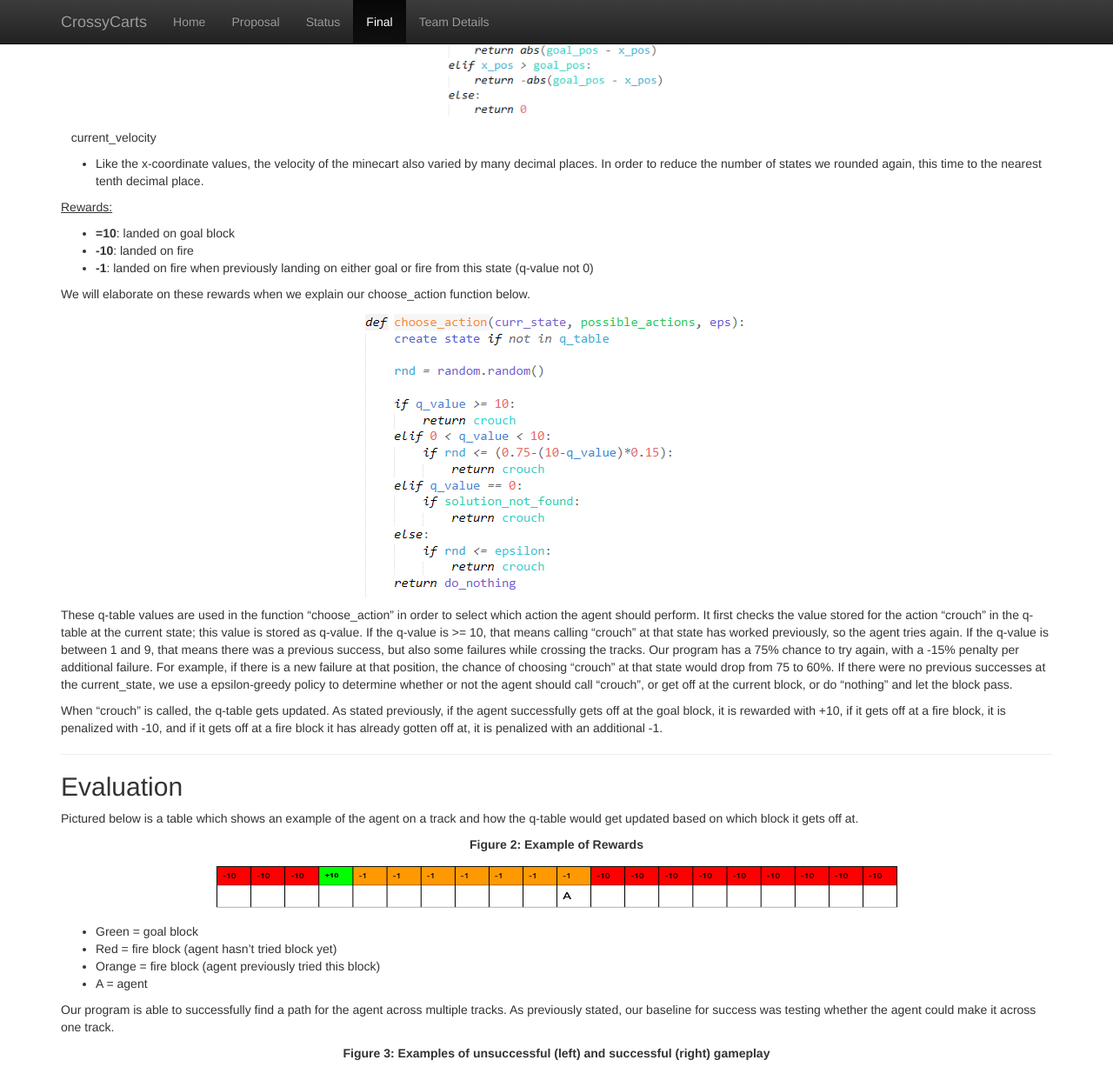
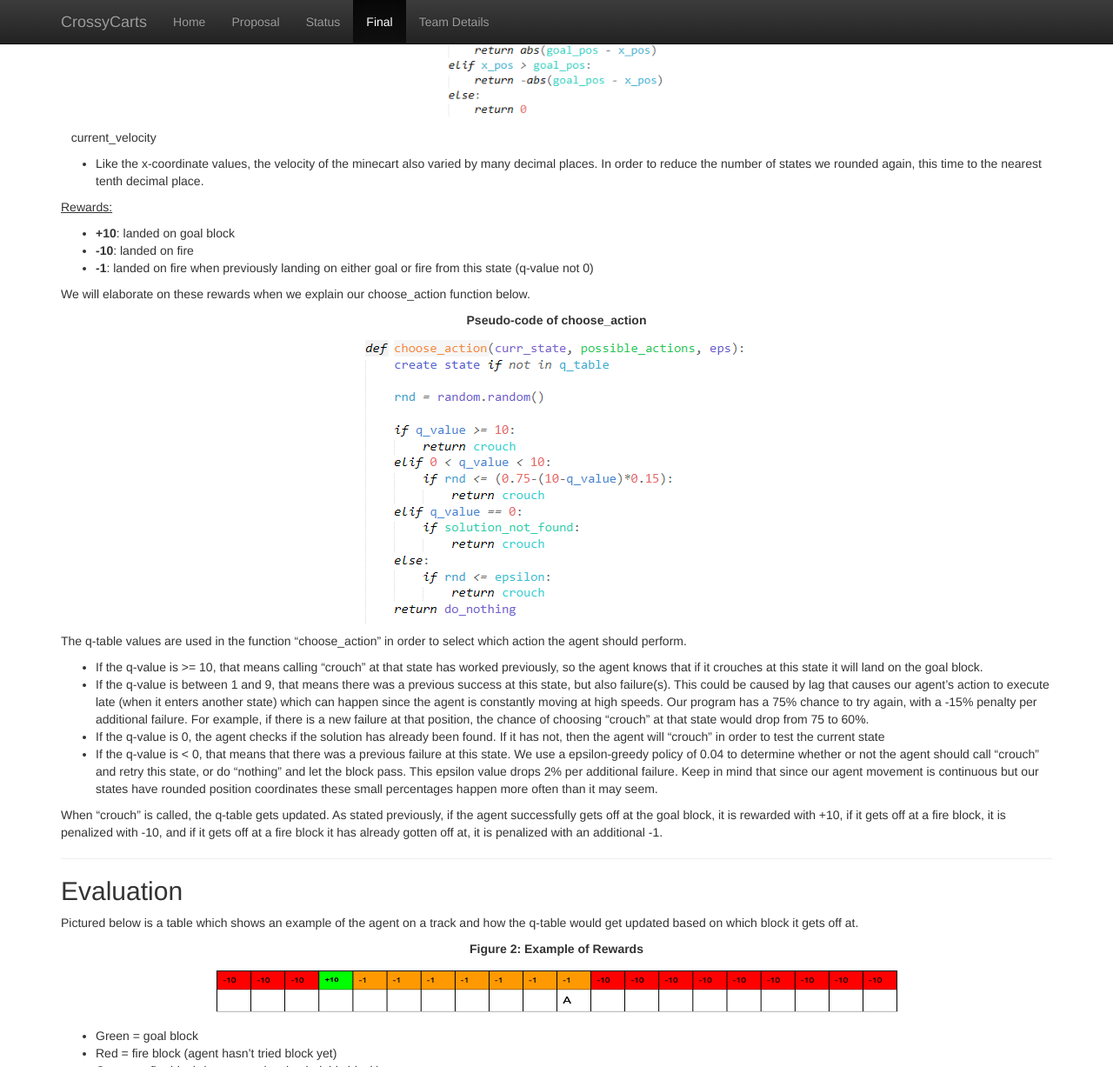
Before and after one commit to YINGDAT/CrossyCarts, a Jekyll site: the page built from docs/final.md, in a window 1280 px wide and 1400 px high, scrolled down 1642 px, cut to the strip 0-1227 px from the top of the window. Shown: the whole strip at 87% size. Built offline with Jekyll 4.4.1, drawn with Linux system fonts in a browser that asks for light colours.

Commit message:
Update final.md

```diff
--- a/docs/final.md
+++ b/docs/final.md
@@ -73,7 +73,7 @@ Our states are stored as a tuple of (distance_from_goal, current_velocity).
 
 <u>Rewards:</u>
 
-* **=10**: landed on goal block
+* **+10**: landed on goal block
 * **-10**: landed on fire
 * **-1**: landed on fire when previously landing on either goal or fire from this state (q-value not 0)
 
@@ -81,14 +81,23 @@ We will elaborate on these rewards when we explain our choose_action function be
 
 <p align="center">
 
+<strong>Pseudo-code of choose_action</strong>
+
+</p>
+
+<p align="center">
+
 <img src="img/choose_action_code.png" />
 
 </p>
 
-These q-table values are used in the function “choose_action” in order to select which action the agent should perform. It first checks the value stored for the action “crouch” in the q-table at the current state; this value is stored as q-value. If the q-value is >= 10, that means calling “crouch” at that state has worked previously, so the agent tries again. If the q-value is between 1 and 9, that means there was a previous success, but also some failures while crossing the tracks. Our program has a 75% chance to try again, with a -15% penalty per additional failure. For example, if there is a new failure at that position, the chance of choosing "crouch" at that state would drop from 75 to 60%. If there were no previous successes at the current_state, we use a epsilon-greedy policy to determine whether or not the agent should call “crouch”, or get off at the current block, or do “nothing” and let the block pass.
+The q-table values are used in the function “choose_action” in order to select which action the agent should perform.
+* If the q-value is >= 10, that means calling “crouch” at that state has worked previously, so the agent knows that if it crouches at this state it will land on the goal block.
+* If the q-value is between 1 and 9, that means there was a previous success at this state, but also failure(s). This could be caused by lag that causes our agent's action to execute late (when it enters another state) which can happen since the agent is constantly moving at high speeds. Our program has a 75% chance to try again, with a -15% penalty per additional failure. For example, if there is a new failure at that position, the chance of choosing "crouch" at that state would drop from 75 to 60%.
+* If the q-value is 0, the agent checks if the solution has already been found. If it has not, then the agent will "crouch" in order to test the current state
+* If the q-value is < 0, that means that there was a previous failure at this state. We use a epsilon-greedy policy of 0.04 to determine whether or not the agent should call “crouch” and retry this state, or do “nothing” and let the block pass. This epsilon value drops 2% per additional failure. Keep in mind that since our agent movement is continuous but our states have rounded position coordinates these small percentages happen more often than it may seem.
 
 When “crouch” is called, the q-table gets updated. As stated previously, if the agent successfully gets off at the goal block, it is rewarded with +10, if it gets off at a fire block, it is penalized with -10, and if it gets off at a fire block it has already gotten off at, it is penalized with an additional -1.
-
 
 ---
 
```
